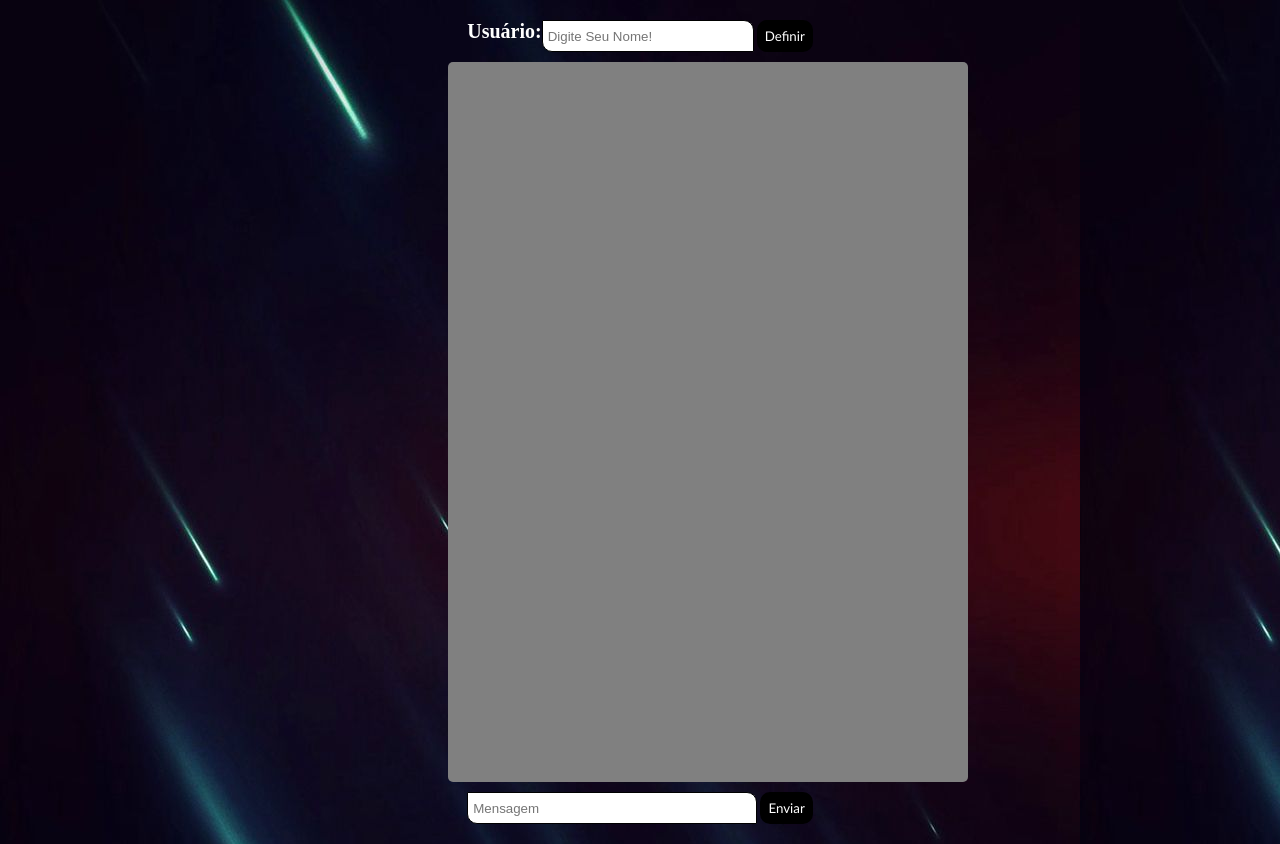
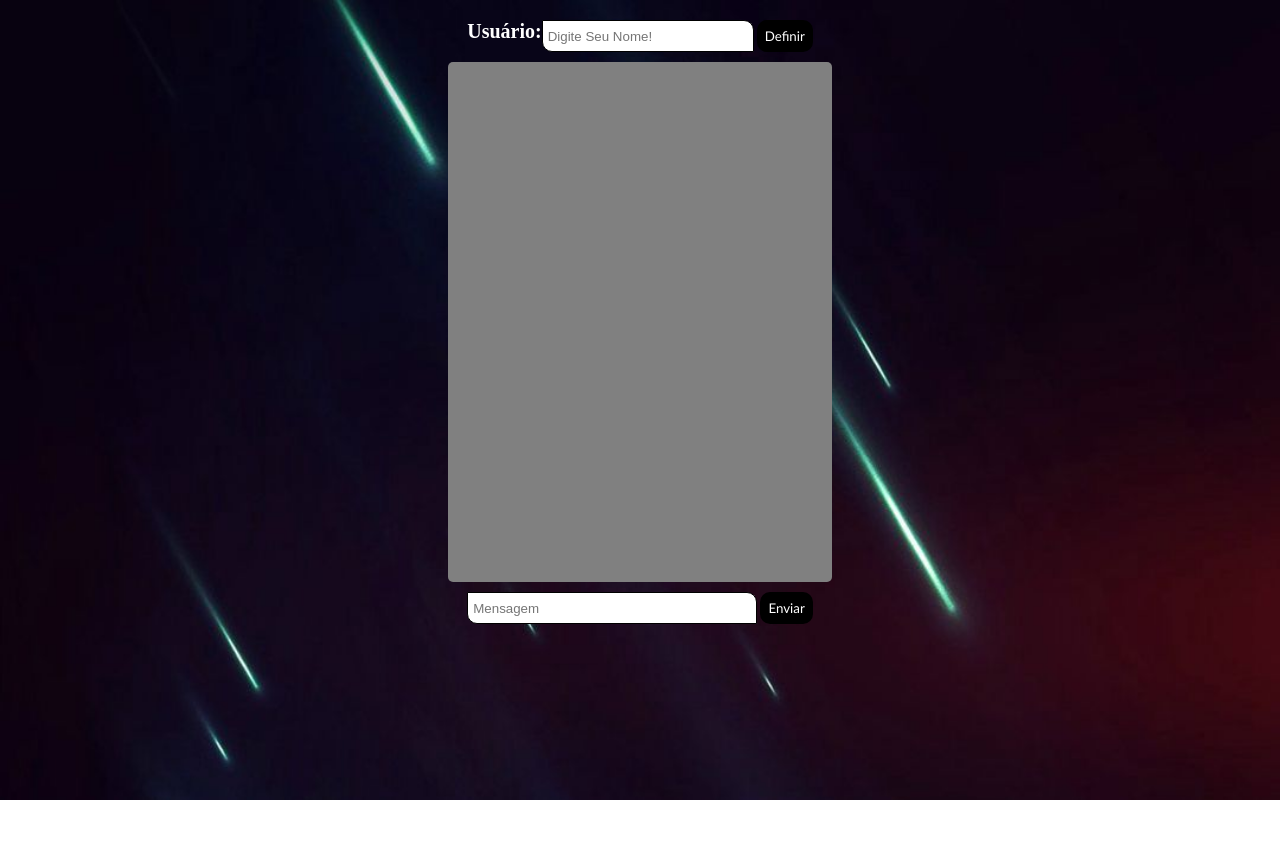
Before and after one commit to yohran1/CHAT, a website: page public/index.html in a window 1280 px wide. After the commit the page ends 800 px from the top, so only its background shows below. Drawn offline with nearby package versions, Linux system fonts and the light colour scheme; no server answers.

Commit message:
Nova demanda!

```diff
--- a/public/chat.js
+++ b/public/chat.js
@@ -39,7 +39,7 @@ document.addEventListener("DOMContentLoaded", ()=>{
         document.forms["message_form_name"]["msg"].value = ""
         socket.emit("new_message", { user: user, msg: message})
         console.log(message)
-    })
+})
 
     const userForm = document.querySelector("#user_form")
 
--- a/public/styles/style.css
+++ b/public/styles/style.css
@@ -4,6 +4,8 @@
 }
 body{
     background-image: url("../img/wallpaper.jpeg");
+    background-repeat: no-repeat;
+    background-size: cover;
 }
 .container{
     width: 30vw;
@@ -15,7 +17,6 @@ body{
     display: flex;
     flex-direction: row;
     justify-content: center;
-
 }
 form{
     display: flex;
@@ -38,14 +39,12 @@ p{
     border: 1px solid black;
 }
 #messages{
-    width: 80%;
     margin: auto;
     background-image: url("../img/conversa.jpeg");
     background-repeat: no-repeat;
     background-size: cover;
     background-color: gray;
-    width: 500px;
-    height: 700px;
+    height: 500px;
     border-radius: 5px;
 }
 .in{
@@ -91,10 +90,8 @@ button{
     color: white;
 }
 button:hover{
-
     background-color: white;
     color: black;
     border: 1px solid black;
     font-family: 'Gill Sans', 'Gill Sans MT', Calibri, 'Trebuchet MS', sans-serif;
-
 }
```
